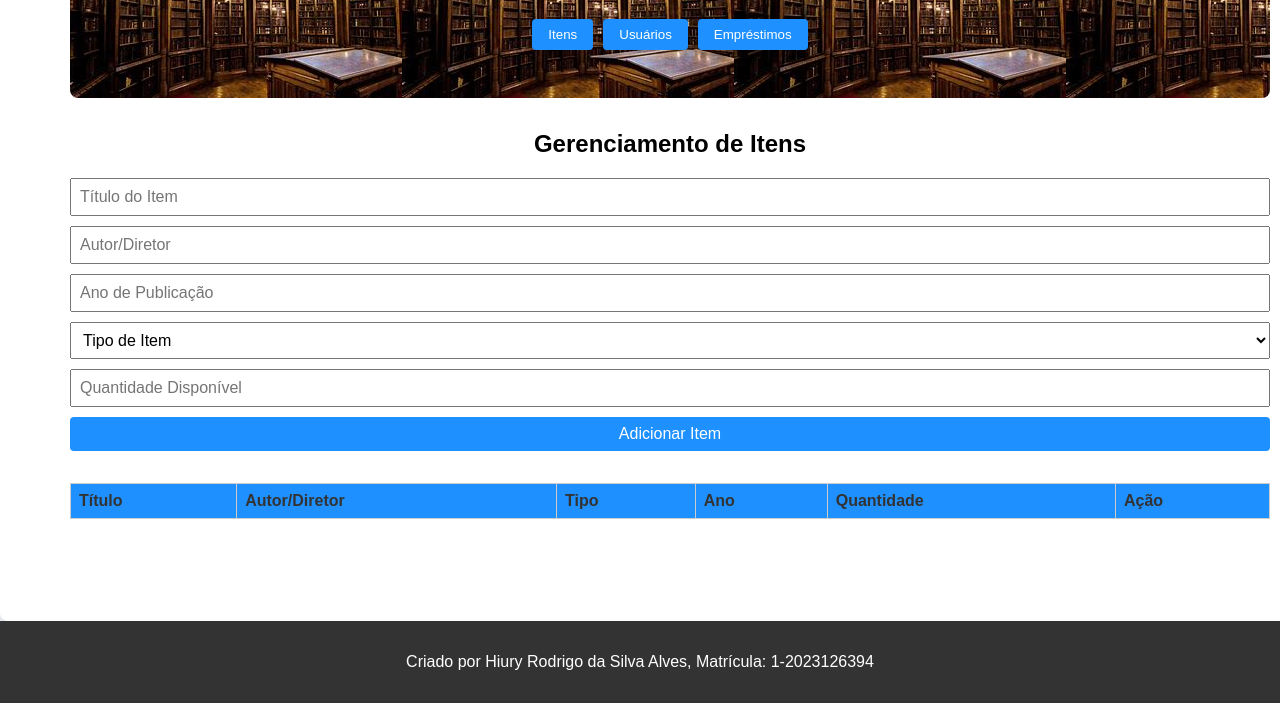
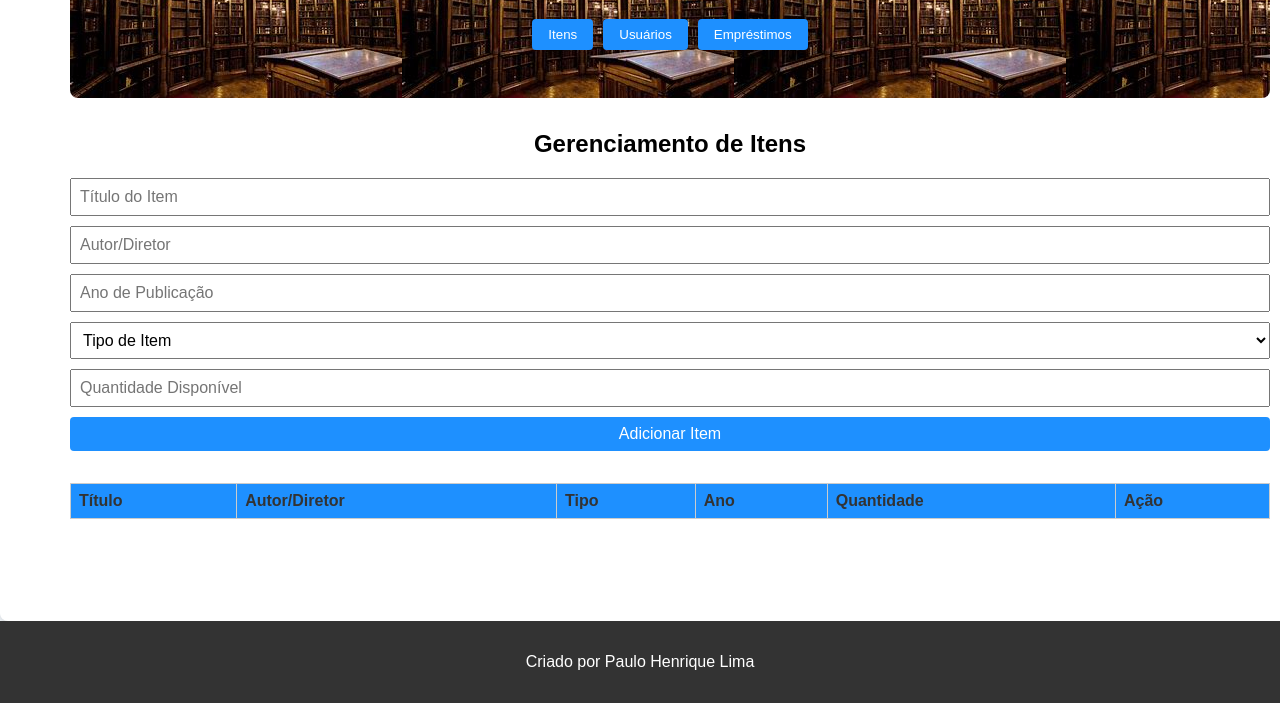
Before and after one commit to PauloLima4/Gerenciamento-de-biblioteca, a plain HTML site: page index.html in a window 1280 px wide. Shown: the part 147-850 px from the top of the page. Drawn offline with Linux system fonts and the light colour scheme.

Commit message:
Update index.html

```diff
--- a/index.html
+++ b/index.html
@@ -75,7 +75,7 @@
         </main>
     </div>
     <footer>
-        <p>Criado por Hiury Rodrigo da Silva Alves, Matrícula: 1-2023126394</p>
+        <p>Criado por Paulo Henrique Lima</p>
     </footer>
     <script src="./src/js/script.js"></script>
 </body>
```
